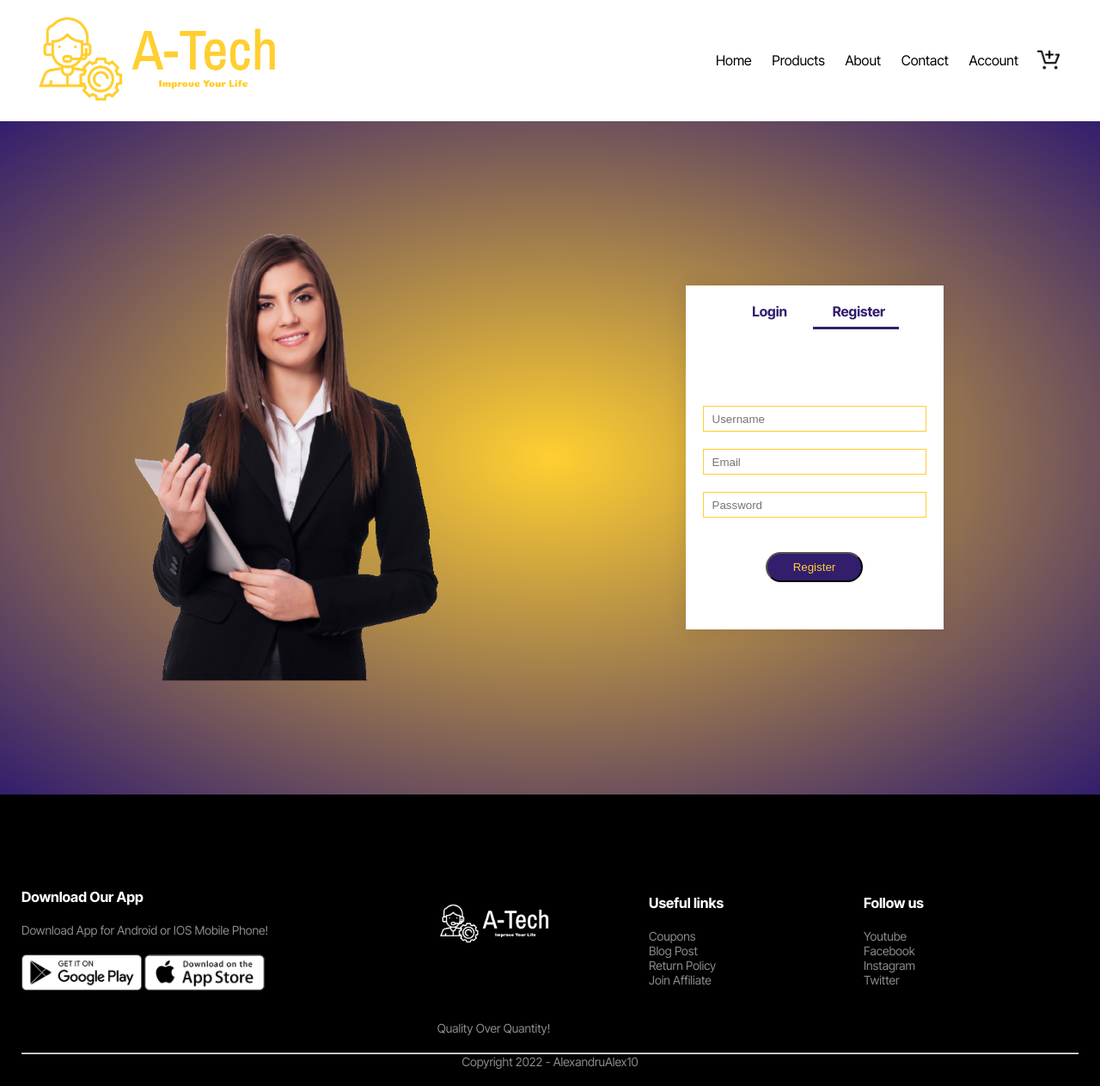
After one commit to AlexandruAlex10/PW_ECommerceWebsite, a PHP site: page /account.html in a window 1280 px wide. The commit adds this page. Shown: the whole page at 86% size. Run offline with PHP 8.4, Linux system fonts and the light colour scheme.

Commit message:
Add files via upload

```diff
--- /dev/null
+++ b/A-Tech/account.html
@@ -0,0 +1,149 @@
+<!DOCTYPE html>
+
+<html lang="en">
+
+<head>
+    <meta charset="UTF-8">
+    <meta name="viewport" content="width=device-width, initial-scale=1.0">
+    <title>All Products - A-Tech</title>
+    <link rel="stylesheet" href="style.css">
+    <link rel="preconnect" href="https://fonts.googleapis.com">
+    <link rel="preconnect" href="https://fonts.gstatic.com" crossorigin>
+    <link href="https://fonts.googleapis.com/css2?family=Inter+Tight:wght@300;400;500;600;700&display=swap"
+        rel="stylesheet">
+    <link href="https://stackpath.bootstrapcdn.com/font-awesome/4.7.0/css/font-awesome.min.css" rel="stylesheet">
+</head>
+
+<body>
+    <div class="container">
+        <div class="navbar">
+            <div class="logo">
+                <img src="images/logo-no-background.png" width="275px">
+            </div>
+            <nav>
+                <ul id="MenuItems">
+                    <li><a href="">Home</a></li>
+                    <li><a href="">Products</a></li>
+                    <li><a href="">About</a></li>
+                    <li><a href="">Contact</a></li>
+                    <li><a href="">Account</a></li>
+                </ul>
+            </nav>
+            <img src="images/cart.png" width="30px" height="30px">
+            <img src="images/menu.png" class="menu-icon" onclick="menuToggle()">
+        </div>
+    </div>
+
+    <!-- account page -->
+
+    <div class="account-page">
+        <div class="container">
+            <div class="row">
+                <div class="col-2">
+                    <img src="images/image1.png" width="100%">
+                </div>
+                <div class="col-2">
+                    <div class="form-container">
+                        <div class="form-btn">
+                            <span onclick="login()">Login</span>
+                            <span onclick="register()">Register</span>
+                            <hr id="Indicator">
+                        </div>
+                        <form id="LoginForm">
+                            <input type="text" placeholder="Username">
+                            <input type="password" placeholder="Password">
+                            <button type="submit" class="btn">Login</button>
+                            <a href="">Forgot Password</a>
+                        </form>
+                        <form id="RegForm">
+                            <input type="text" placeholder="Username">
+                            <input type="email" placeholder="Email">
+                            <input type="password" placeholder="Password">
+                            <button type="submit" class="btn">Register</button>
+                        </form>
+                    </div>
+                </div>
+            </div>
+        </div>
+    </div>
+
+    <!-- footer -->
+    <div class="footer">
+        <div class="container">
+            <div class="row">
+                <div class="footer-col-1">
+                    <h3>Download Our App</h3>
+                    <p>Download App for Android or IOS Mobile Phone!</p>
+                    <div class="app-logo">
+                        <img src="images/play-store.png">
+                        <img src="images/app-store.png">
+                    </div>
+                </div>
+                <div class="footer-col-2">
+                    <img src="images/logo-white.png">
+                    <p>Quality Over Quantity!</p>
+                </div>
+                <div class="footer-col-3">
+                    <h3>Useful links</h3>
+                    <ul>
+                        <li>Coupons</li>
+                        <li>Blog Post</li>
+                        <li>Return Policy</li>
+                        <li>Join Affiliate</li>
+                    </ul>
+                </div>
+                <div class="footer-col-4">
+                    <h3>Follow us</h3>
+                    <ul>
+                        <li>Youtube</li>
+                        <li>Facebook</li>
+                        <li>Instagram</li>
+                        <li>Twitter</li>
+                    </ul>
+                </div>
+            </div>
+            <hr>
+            <p class="copyright">Copyright 2022 - AlexandruAlex10</p>
+        </div>
+    </div>
+
+    <!-- js for toggle menu -->
+    <script>
+        var MenuItems = document.getElementById("MenuItems");
+
+        MenuItems.style.maxHeight = "0px";
+
+        function menuToggle() {
+            if (MenuItems.style.maxHeight == "0px") {
+                MenuItems.style.maxHeight = "200px";
+            }
+            else {
+                MenuItems.style.maxHeight = "0px";
+            }
+        }
+    </script>
+
+    <!-- js for toggle form -->
+    <script>
+        var LoginForm = document.getElementById("LoginForm");
+        var RegForm = document.getElementById("RegForm");
+        var Indicator = document.getElementById("Indicator");
+
+        function register() {
+            RegForm.style.transform = "translateX(0px)";
+            LoginForm.style.transform = "translateX(0px)";
+            Indicator.style.transform = "translateX(100px)";
+        }
+
+        function login() {
+            RegForm.style.transform = "translateX(300px)";
+            LoginForm.style.transform = "translateX(300px)";
+            Indicator.style.transform = "translateX(0px)";
+        }
+
+
+    </script>
+
+</body>
+
+</html>
--- a/A-Tech/style.css
+++ b/A-Tech/style.css
@@ -404,7 +404,7 @@ select:focus {
         line-height: 22px;
     }
 
-    .cart-info p{
+    .cart-info p {
         display: none;
     }
 }
@@ -459,21 +459,21 @@ input:focus {
 
 /* cart items details */
 
-.cart-page{
+.cart-page {
     margin: 80 px auto;
 }
 
-table{
+table {
     width: 100%;
     border-collapse: collapse;
 }
 
-.cart-info{
+.cart-info {
     display: flex;
     flex-wrap: wrap;
 }
 
-th{
+th {
     text-align: left;
     padding: 5px;
     color: #ffcf31;
@@ -481,42 +481,121 @@ th{
     font-weight: normal;
 }
 
-td{
+td {
     padding: 10px 5px;
 }
 
-td input{
+td input {
     width: 40px;
     height: 30px;
     padding: 5px;
 }
 
-td a{
+td a {
     color: #331e6d;
     font-size: 12px;
 }
 
-td img{
+td img {
     width: 80px;
     height: 80px;
     margin-right: 10px;
 }
 
-.total-price{
+.total-price {
     display: flex;
     justify-content: flex-end;
 }
 
-.total-price table{
+.total-price table {
     border-top: 3px solid #331e6d;
     width: 100%;
     max-width: 400px;
 }
 
-td:last-child{
+td:last-child {
     text-align: right;
 }
 
-th:last-child{
+th:last-child {
     text-align: right;
 }
+
+.account-page {
+    padding: 50px 0;
+    background: radial-gradient(#ffcf31, #331e6d);
+}
+
+.form-container {
+    background: #ffffff;
+    width: 300px;
+    height: 400px;
+    position: relative;
+    text-align: center;
+    padding: 20px 0;
+    margin: auto;
+    box-shadow: 0 0 20px 0px rgba(0, 0, 0, 0.1);
+    overflow: hidden;
+}
+
+.form-container span {
+    font-weight: bold;
+    padding: 0 10px;
+    color: #331e6d;
+    cursor: pointer;
+    width: 100px;
+    display: inline-block;
+}
+
+.form-btn {
+    display: inline-block;
+}
+
+.form-container form {
+    max-width: 300px;
+    padding: 0 20px;
+    position: absolute;
+    top: 130px;
+    transition: transform 1.0s;
+}
+
+form input {
+    width: 100%;
+    height: 30px;
+    margin: 10px 0;
+    padding: 0 10px;
+    border: 1px solid #ffcf31;
+}
+
+.form .btn {
+    width: 100%;
+    border: none;
+    cursor: pointer;
+    margin: 10px 0;
+}
+
+form .btn:focus {
+    outline: none;
+}
+
+#LoginForm {
+    left: -300px;
+}
+
+#RegForm {
+    left: 0;
+}
+
+form a {
+    font-size: 12px;
+}
+
+#Indicator {
+    width: 100px;
+    border: none;
+    background: #331e6d;
+    height: 3px;
+    margin-top: 8px;
+    transform: translateX(100px);
+    transition: transform 1.0s;
+}
```
Also changed, not shown: A-Tech/index.html (+7 -7 lines).
